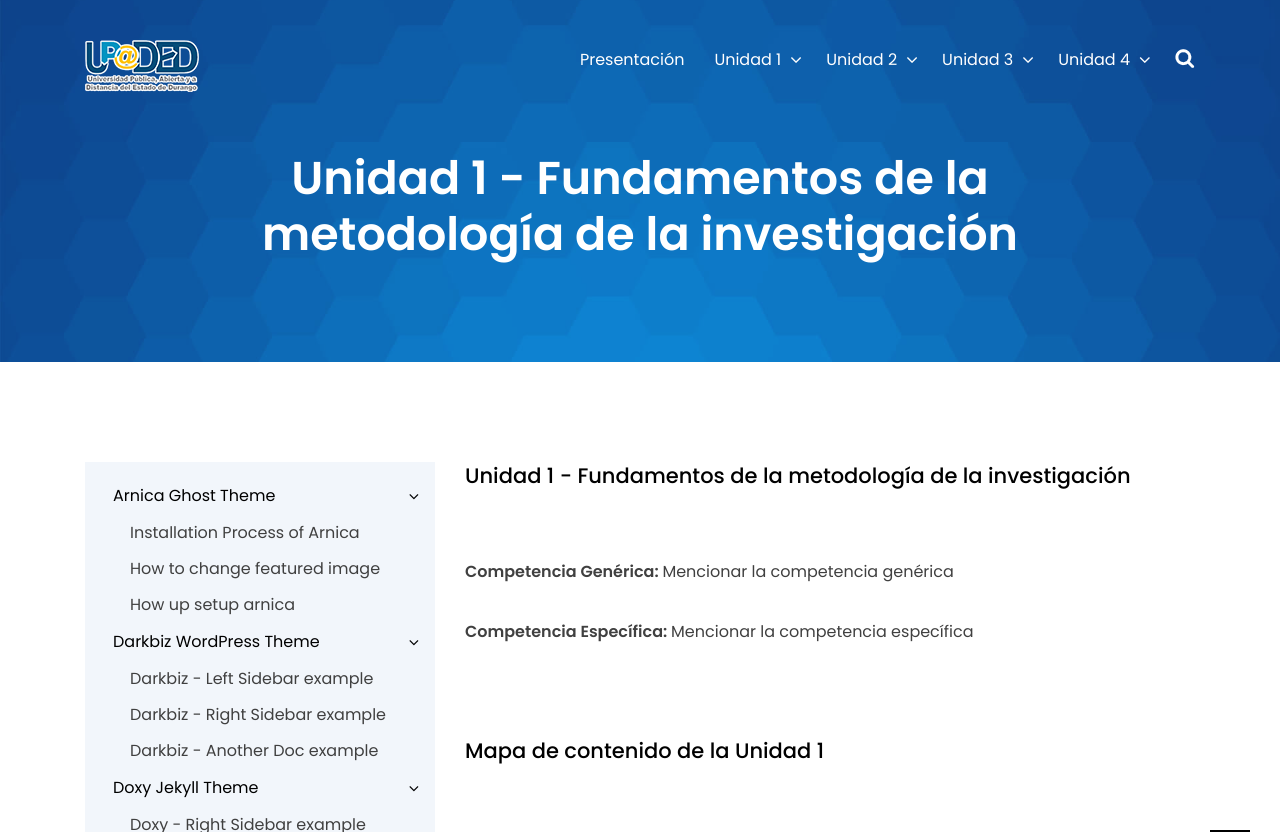
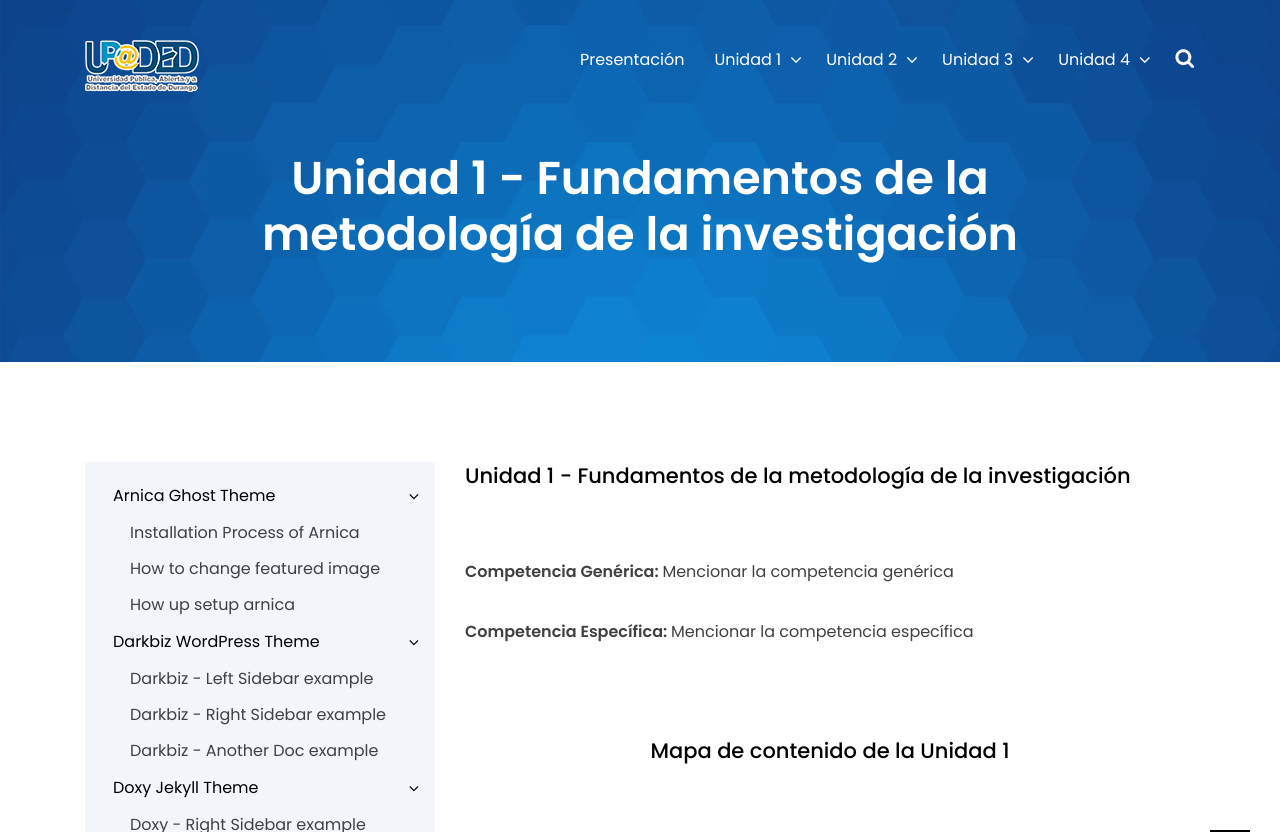
Before and after one commit to trazzos/upaded, a Jekyll site: the page built from _docs/up_unidad1.md, in a window 1280 px wide. Shown: the top 832 px of the page. Built offline with Jekyll 4.4.1, drawn with Linux system fonts in a browser that asks for light colours; grey boxes are pictures that could not be loaded.

Commit message:
Update from Forestry.io jrosales9@gmail.com updated _docs/up_unidad1.md

```diff
--- a/_docs/up_unidad1.md
+++ b/_docs/up_unidad1.md
@@ -16,7 +16,7 @@ category_slug: doxy-jekyll-theme
 
 <br/>
 
-<h4 class="heading-4"> Mapa de contenido de la Unidad 1</h4>
+<h4 class="heading-4"><p style="text-align:center"> Mapa de contenido de la Unidad 1</p></h4>
 
 <br/>
 
@@ -24,6 +24,6 @@ category_slug: doxy-jekyll-theme
 
 <br/>
 
-<h4 class="heading-4">Video de presentación de la Unidad 1</h4>
+<h4 class="heading-4"><p style="text-align:center">Video de presentación de la Unidad 1</p></h4>
 
 <iframe width="560" height="315" src="https://www.youtube.com/embed/PtsUYhb8kZc" frameborder="0" allow="accelerometer; autoplay; encrypted-media; gyroscope; picture-in-picture" allowfullscreen></iframe>
```
